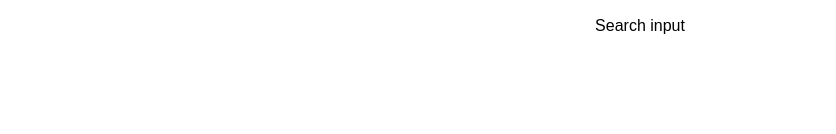
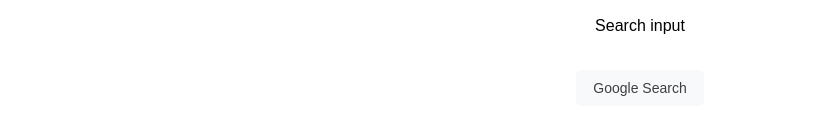
Before and after one commit to Zhanif2/Clone-Google, a React (Vite) app: page / in a window 1280 px wide. Shown: the part 310-444 px from the top of the page, without its empty margins (0-836 px from the left). Built offline with nearby package versions, Linux system fonts and the light colour scheme.

Commit message:
google search btn added

```diff
--- a/src/components/Home.jsx
+++ b/src/components/Home.jsx
@@ -9,6 +9,13 @@
             <div className="w-full px-5 flex flex-col items-center mt-44">
                 <img className="w-[172px] md:w-[272px] mb-8" src={Logo} alt="googleimg" />
                 <SearchInput/>
+                <div className="flex gap-2 text-[#3c4043] mt-8">
+                    <button className="h-9 px-4 bg-[#f8f9fa] text-sm rounded-md border border-[#f8f9fa]
+                    hover:border-[#dadce0] hover:shadow-c2">
+                        Google Search
+                    </button>
+
+                </div>
             </div>
         </main>
     </div>;
```
